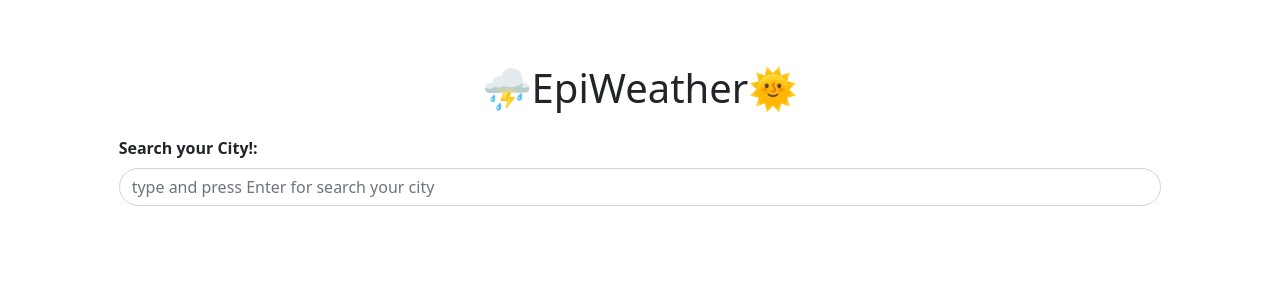
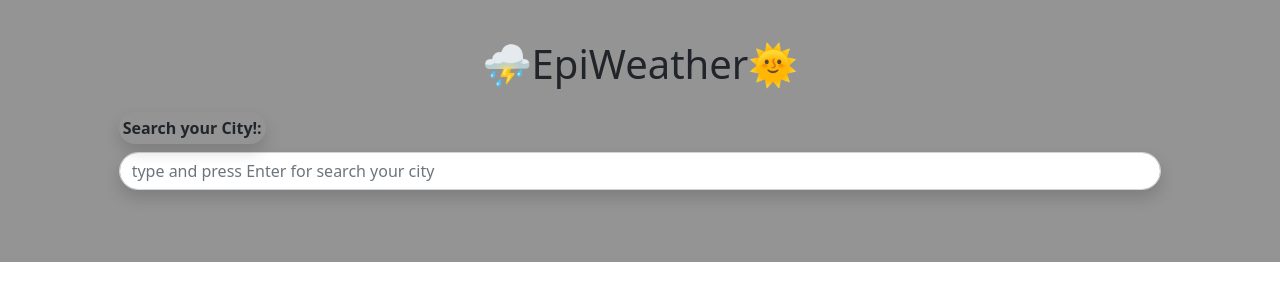
Before and after one commit to Luca-Sberna/weather-project, a React (Create React App) app: page / in a window 1280 px wide. Shown: the top 300 px of the page. Built offline with nearby package versions, Linux system fonts and the light colour scheme.

Commit message:
adjust-minimal-style

```diff
--- a/src/App.js
+++ b/src/App.js
@@ -3,7 +3,7 @@ import './App.scss';
 import { BrowserRouter, Routes, Route } from 'react-router-dom'
 import Home from './components/Home';
 import NotFound from './components/NotFound';
-import CityDetails from './components/CityDetails';
+
 
 
 
@@ -12,7 +12,6 @@ function App() {
     <BrowserRouter>
       <Routes>
         <Route path='/' element={<Home />} />
-        {/*  <Route path='/details/:id/' element={<CityDetails />} /> */}
         <Route path='*' element={<NotFound />} />
       </Routes>
     </BrowserRouter>
--- a/src/components/City.jsx
+++ b/src/components/City.jsx
@@ -36,7 +36,7 @@ const City = ({ data }) => {
   return (
     <Container
       fluid
-      className="cont-city mx-auto border rounded-4 p-2 py-3 my-4 bg-info"
+      className="cont-city mx-auto rounded-4 p-2  my-4 bg-info shadow overflow-hidden"
     >
       <Row>
         <h3 className="fw-bold pb-2">
@@ -44,22 +44,23 @@ const City = ({ data }) => {
         </h3>
       </Row>
       <Row>
-        <Col className="fw-bold text-danger shadow rounded-pill">Themp:</Col>
-        <Col className="text-light">{temp}&#176;C</Col>
-        <Col className="shadow rounded-pill">🌡️</Col>
+        <Col className="fw-bold text-danger shadow rounded-pill ">Themp:</Col>
+        <Col className="text-light text-center">{temp}&#176;C</Col>
+        <Col className="shadow rounded-pill ">🌡️</Col>
       </Row>
       <hr />
       <Row>
         <Col className="fw-bold text-danger shadow rounded-pill">Humidity:</Col>
-        <Col className="text-light">{humidity}% </Col>
+        <Col className="text-light text-center">{humidity}% </Col>
         <Col className="shadow rounded-pill">💧</Col>
       </Row>
       <hr />
       <Row>
         <Col className="fw-bold text-danger shadow rounded-pill">Weather:</Col>
-        <Col className="text-light">{weatherMain} </Col>
+        <Col className="text-light text-center">{weatherMain} </Col>
         <Col className="shadow rounded-pill">{getIcon(description)}</Col>
       </Row>
+      <hr />
     </Container>
   );
 };
--- a/src/components/Forecast.jsx
+++ b/src/components/Forecast.jsx
@@ -35,7 +35,7 @@ const Forecast = ({ lat, lon, name }) => {
   }, [forecastURL]);
 
   return (
-    <Container>
+    <Container className="p-0">
       <h2>{name} 5 Days Forecast</h2>
       <div className="forecast-data">
         {forecast.slice(1, 6).map((forecastData) => (
--- a/src/components/ForecastData.jsx
+++ b/src/components/ForecastData.jsx
@@ -13,26 +13,28 @@ const ForecastData = ({ data }) => {
   });
   const iconURL = `http://openweathermap.org/img/wn/${data.weather[0].icon}.png`;
   return (
-    <Card className="cont-forecast bg-info mb-2 shadow">
+    <Card className="cont-forecast bg-info mb-3 shadow border-0">
       <Card.Body>
-        <div className=" border rounded-4 shadow p-1 px-3">
+        <div className=" rounded-4 shadow p-1 px-3">
           <Card.Title className="text-center fw-bold">{date}</Card.Title>
-          <div className="d-flex justify-content-between">
-            <Card.Text className="mb-2 text-danger fw-bold">{time}</Card.Text>
-            <Card.Text className="mb-2 text-danger fw-bold">
+          <div className="d-flex justify-content-between align-items-center">
+            <Card.Text className="mb-2 text-danger fw-bold rounded-circle shadow py-3">
+              {time}
+            </Card.Text>
+            <Card.Text className="mb-2 text-danger fw-bold rounded-circle py-2 px-1 shadow">
               {Math.round(data.main.temp)}°C
             </Card.Text>
           </div>
         </div>
         <Card.Body className="text-center ">
           <img
-            className="img-fluid shadow rounded-pill border"
+            className="img-fluid shadow rounded-pill "
             src={iconURL}
             alt={data.weather[0].description}
           />
         </Card.Body>
         <Card.Text
-          className="text-center text-light border rounded-pill shadow w-50 mx-auto"
+          className="text-center text-light rounded-pill shadow w-50 mx-auto"
           href="#"
         >
           {" "}
--- a/src/components/Home.jsx
+++ b/src/components/Home.jsx
@@ -54,30 +54,36 @@ const Home = (data) => {
 
   return (
     <>
-      <Container fluid className="pt-5">
+      <Container fluid className="cont-home py-4 bg-info ">
         <Row>
           <Col xs={12} className=" my-3">
             <h1 className="text-center">⛈️EpiWeather🌞</h1>
           </Col>
           <Col xs={10} className="mx-auto">
             <Form onSubmit={handleSubmit}>
-              <FormLabel className="fw-bold">Search your City!:</FormLabel>
+              <FormLabel className="fw-bold rounded-pill p-1 shadow">
+                Search your City!:
+              </FormLabel>
               <Form.Control
                 type="search"
                 value={query}
                 onChange={handleChange}
                 placeholder="type and press Enter for search your city"
-                className="rounded-pill"
+                className="rounded-pill shadow"
               />
             </Form>
           </Col>
-          <Col xs={10} className="mx-auto mb-5">
+          <Container>
+            <Row>
+              <Col className="mx-auto mb-5">
                 {city?.map((cityData) => (
                   <Link to={"/details/:id/"} className="text-decoration-none">
                     <City key={cityData.id} data={cityData} />
                   </Link>
                 ))}
               </Col>
+            </Row>
+          </Container>
         </Row>
         {selectedCity && (
           <Forecast
```
Also changed, not shown: src/components/CityDetails.jsx (added). Lines whose indentation alone changed are shown as unchanged.
